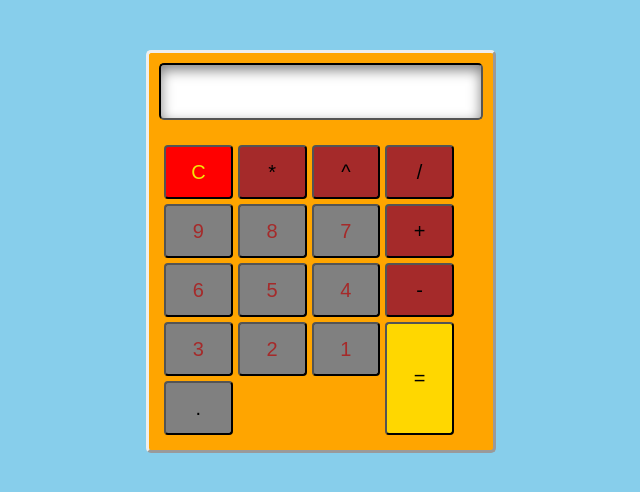
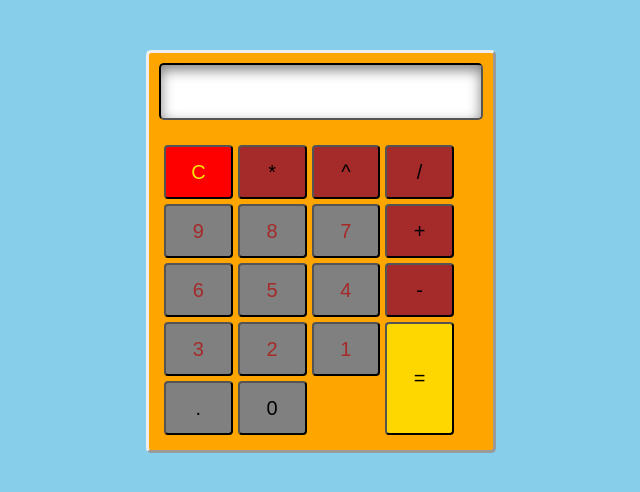
Before and after one commit to shiivvv08/project-calculator, a plain HTML site: page index.html in a window 1280 px wide. Shown: the whole page, without its empty margins (319-959 px from the left). Drawn offline with Linux system fonts and the light colour scheme.

Commit message:
Update index.html

```diff
--- a/index.html
+++ b/index.html
@@ -30,6 +30,7 @@
         <button class="number">1</button>
         <button class="equal">=</button>
         <button class="Decimal">.</button>
+        <button class="Decimal">0</button>
 
     </div>
  </div>
```
